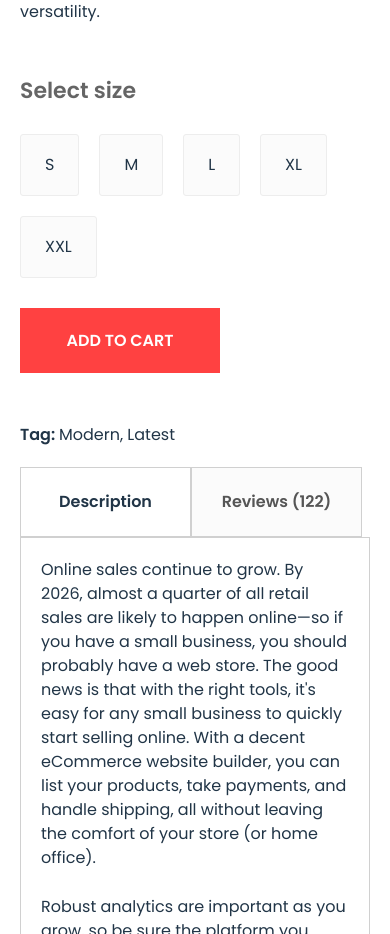
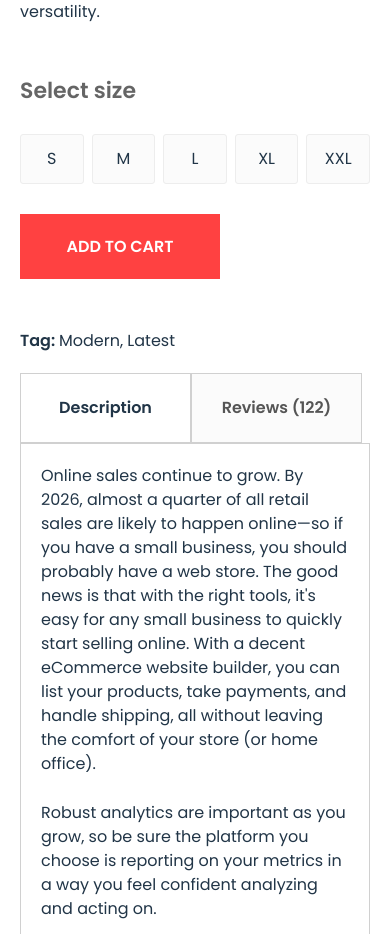
Before and after one commit to Irfanft12/ecommerce-shopper, a React (Vite) app: page /product/1 in a window 390 px wide. Shown: the part 821-1755 px from the top of the page. Built offline with nearby package versions, Linux system fonts and the light colour scheme.

Commit message:
Update product display styles for right size section

```diff
--- a/src/components/productDisplay/productDisplay.css
+++ b/src/components/productDisplay/productDisplay.css
@@ -132,4 +132,16 @@
     .product-display-right-size {
         flex-wrap: wrap;
     }
+    .product-display-right-size {
+        display: flex;
+        flex-wrap: nowrap;
+        gap: 8px;
+    }
+
+    .product-display-right-size div {
+        flex: 1;
+        min-width: 0;
+        padding: 12px 5px;
+        text-align: center;
+    }
 }
```
